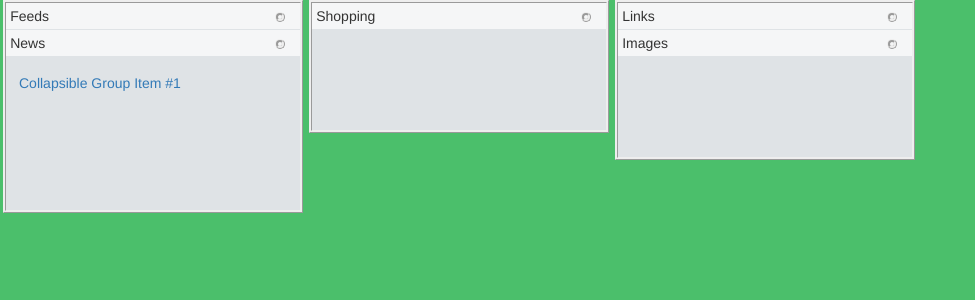
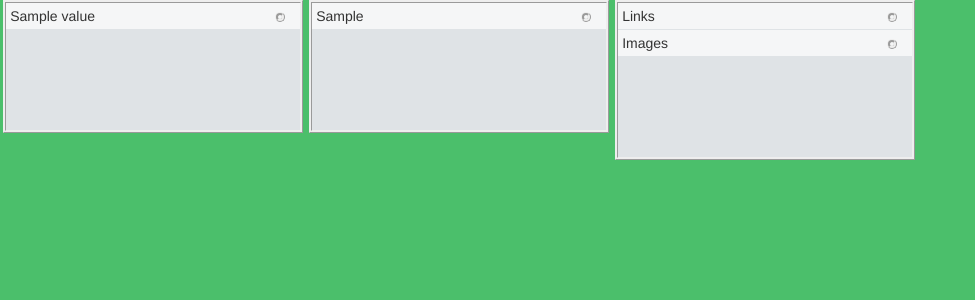
Before and after one commit to DeeperGhost/nodebook, a Django app: template blog/templates/blog/list.html in a window 1280 px wide. Shown: the part 39-339 px from the top of the page, without its empty margins (0-975 px from the left). Run offline with Django 3.2, Linux system fonts and the light colour scheme; the template is opened without the code that fills it: most values are stand-ins (such as "Sample title", 1, 10 or a date in 2020); some libraries are stand-ins or nearby versions.

Commit message:
index and list to class

```diff
--- a/blog/static/css/taskNode.css
+++ b/blog/static/css/taskNode.css
@@ -74,3 +74,10 @@
 
 
   }
+  input[type=number] {
+
+    border: none;
+
+
+    background : #ffff9e
+  }
--- a/blog/templates/blog/list.html
+++ b/blog/templates/blog/list.html
@@ -1,14 +1,16 @@
 <!DOCTYPE html>
 {% load static %}
-<html lang="en">
+<html>
 <head>
-    <meta charset="UTF-8">
+    <meta charset="utf-8">
+    <title>Создание сетки страницы</title>
 
     <!--Шапка шрифт и css-->
     <link rel="stylesheet" href="//maxcdn.bootstrapcdn.com/bootstrap/3.2.0/css/bootstrap.min.css">
     <link href="https://fonts.googleapis.com/css?family=Alegreya+Sans+SC" rel="stylesheet">
     <link rel="stylesheet" href="{% static 'css/structApp.css' %}">
 
+    <link rel="stylesheet" href="{% static 'css/style.css' %}">
 
     <!--Таскательная хрень вариант первонайденый надо работать и переделать-->
     <script src="http://code.jquery.com/jquery-3.3.1.js"></script>
@@ -18,7 +20,8 @@
 
     <link rel="stylesheet" href="{% static 'css/taskNode.css' %}">
 
-    <title>List</title>
+
+
 </head>
 <body>
 
@@ -38,43 +41,34 @@
     </div>
 </header>
 
-<!--Контент-->
-
 
 <div class="column">
+    {% for key, value in data %}
     <div class="portlet">
-        <div class="portlet-header">Feeds</div>
-        <div class="portlet-content">Lorem ipsum dolor sit amet, consectetuer adipiscing elit</div>
-    </div>
-    <div class="portlet">
-        <div class="portlet-header">News</div>
-        <div class="portlet-content">Lorem ipsum dolor sit amet, consectetuer adipiscing elit</div>
-
-
+        <div class="portlet-header">{{ value.Name }} </div>
+        <div class="portlet-content">
+            <ul> {{ value.Name }}
+                <li>>key = {{key}} </li>
+                <li>Caption = {{value.Caption}} </li>
+                <li>Dimension = {{value.Dimension}}</li>
+                <li>Name = {{value.Name}}</li>
+                <li>Section = {{value.Section}}</li>
+                <li>Value = <input type=number min="0" max="1000" step="1" value=5> {{value.Value}}</li>
+            </ul>
+        </div>
 
     </div>
-
-    <div class="card">
-        <div class="card-header" id="headingThree">
-            <h5 class="mb-0">
-                <button class="btn btn-link collapsed" data-toggle="collapse" data-target="#collapseThree" aria-expanded="false" aria-controls="collapseThree">
-                    Collapsible Group Item #1
-                </button>
-            </h5>
-        </div>
-        <div id="collapseThree" class="collapse" aria-labelledby="headingThree" data-parent="#accordion">
-            <div class="card-body">
-                Anim pariatur cliche reprehenderit, enim eiusmod high life accusamus terry richardson ad squid. 3 wolf moon officia aute, non cupidatat skateboard dolor brunch. Food truck quinoa nesciunt laborum eiusmod. Brunch 3 wolf moon tempor, sunt aliqua put a bird on it squid single-origin coffee nulla assumenda shoreditch et. Nihil anim keffiyeh helvetica, craft beer labore wes anderson cred nesciunt sapiente ea proident. Ad vegan excepteur butcher vice lomo. Leggings occaecat craft beer farm-to-table, raw denim aesthetic synth nesciunt you probably haven't heard of them accusamus labore sustainable VHS.
-            </div>
-        </div>
-    </div>
+    {% endfor %}
 </div>
 
 <div class="column">
+    {% for key, value in dataTaskList %}
     <div class="portlet">
-        <div class="portlet-header">Shopping</div>
-        <div class="portlet-content">Lorem ipsum dolor sit amet, consectetuer adipiscing elit</div>
+        <div class="portlet-header">{{ value.idDataProductBase }} </div>
+        <div class="portlet-content"> {{ value.DateAdd }} , {{value.Check}}, {{value.Value}}</div>
+
     </div>
+    {% endfor %}
 </div>
 
 <div class="column">
--- a/blog/urls.py
+++ b/blog/urls.py
@@ -5,9 +5,10 @@
     # path('', views.post_list, name='post_list'),
     # path('', views.login, name='login'),
     # path('',views.index),
-    path('', listView.as_view(), name='my-view'),
+    path('list/', listView.as_view(), name='my-view'),
     path('login/',views.login),
-    path('list/',views.list),
+    # path('list/',views.list),
+    path('', indexView.as_view(), name='indexView'),
     path('base/',views.base),
     path('statistic/',views.statistic)
 ]
```
Also changed, not shown: blog/templates/blog/index.html (+31 -15 lines), blog/views.py (+7 -3 lines), blog/templates/blog/statistic.html (line endings or trailing spaces).
